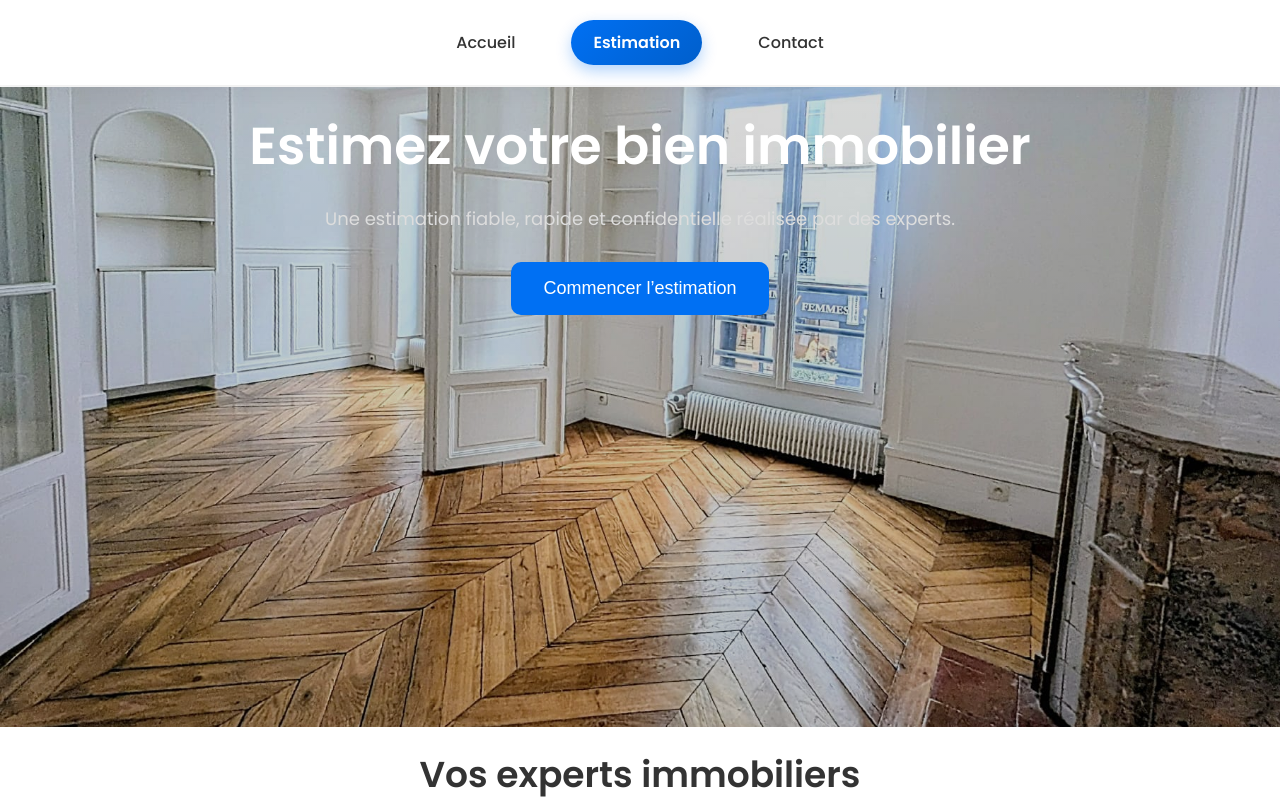
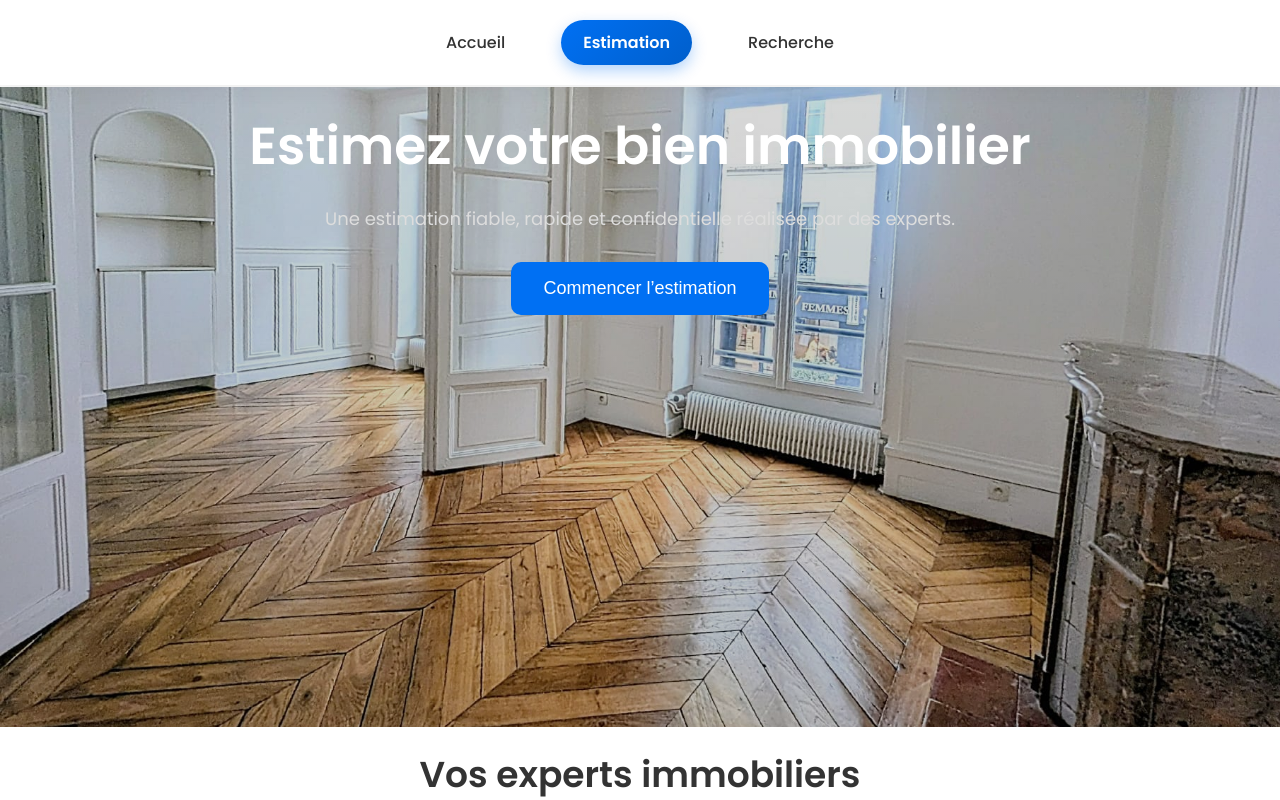
Before and after one commit to Juju-kpi/estimation_immo, a Next.js app: page / in a window 1280 px wide. Shown: the top 800 px of the page. Built offline with nearby package versions, Linux system fonts and the light colour scheme.

Commit message:
Update Navbar.js

```diff
--- a/components/Navbar.js
+++ b/components/Navbar.js
@@ -8,7 +8,7 @@ export default function Navbar() {
         <div className="nav-links">
           <a href="/" className="nav-link">Accueil</a>
           <a href="/estimation" className="nav-cta">Estimation</a>
-          <a href="/contact" className="nav-link">Contact</a>
+          <a href="/contact" className="nav-link">Recherche</a>
         </div>
 
       </div>
```
